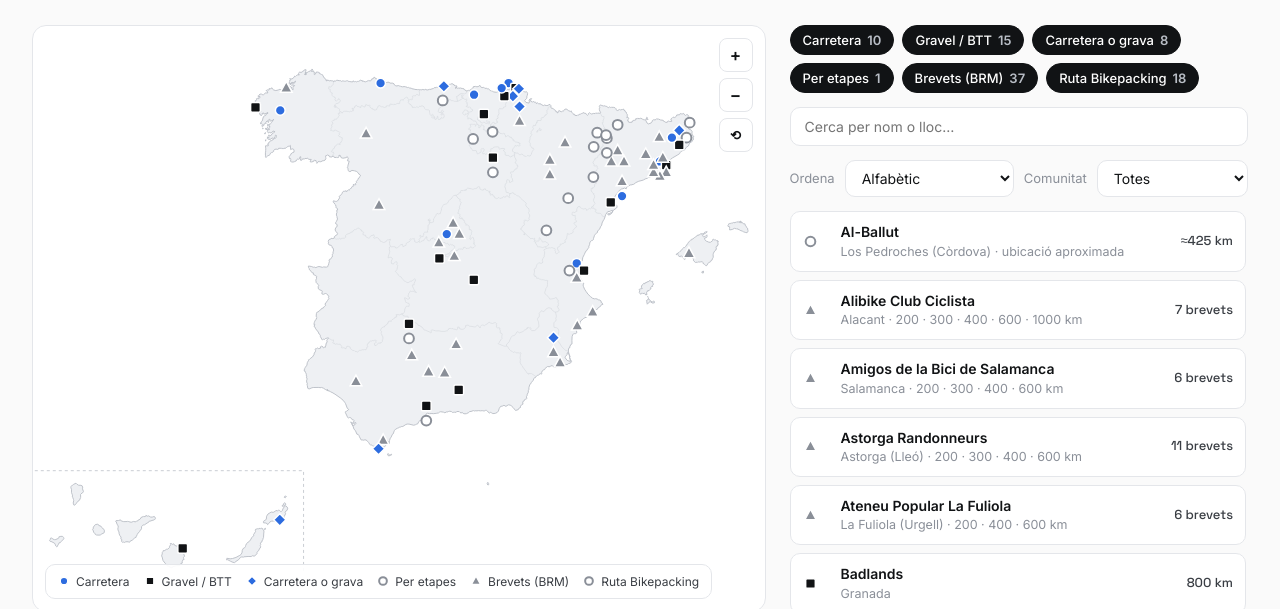
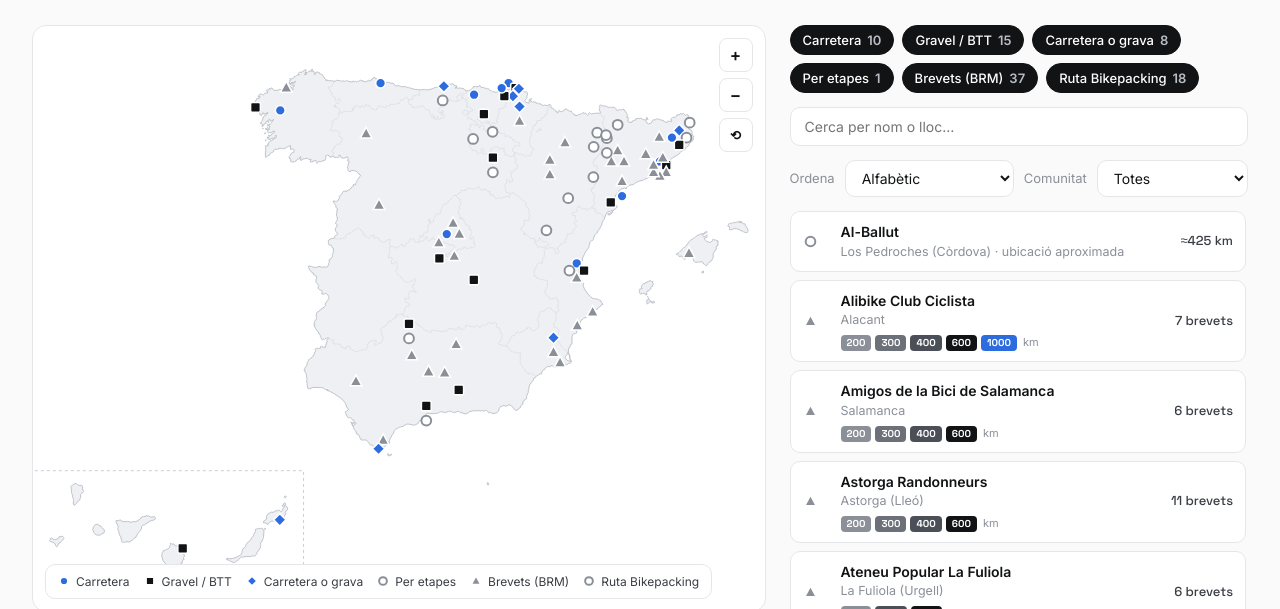
Before and after one commit to joseptarrestoneu/portfolio-josep, a plain HTML site: page mapa-ultraciclisme/index.html in a window 1280 px wide. Shown: the part 191-800 px from the top of the page. Drawn offline with Linux system fonts and the light colour scheme.

Commit message:
Map page: show brevet distances as coloured tags on their own line under each club
Co-Authored-By: Claude Sonnet 5.5 <noreply@anthropic.com>

```diff
--- a/mapa-ultraciclisme/index.html
+++ b/mapa-ultraciclisme/index.html
@@ -97,6 +97,9 @@
   .item:hover,.item.sel{border-color:var(--accent)}
   .item .n{font-weight:600;font-size:14px}
   .item .s{color:var(--grey);font-size:12.5px}
+  .kmrow{display:flex;flex-wrap:wrap;align-items:center;gap:4px;margin-top:6px}
+  .kmtag{display:inline-block;color:#fff;font:700 10px 'Space Grotesk',sans-serif;line-height:1;padding:3px 6px;border-radius:4px}
+  .kmu{font-size:11px;color:var(--grey);margin-left:2px}
   .item .k{font-family:'Space Grotesk',sans-serif;font-weight:500;font-size:13px;color:#3a3e44;white-space:nowrap}
   .item svg{width:15px;height:15px;cursor:pointer}
   .empty{color:var(--grey);font-size:14px;padding:12px 2px}
@@ -209,7 +212,7 @@ const CC_NAME=Object.fromEntries(CCS);
 EV.forEach(e=>{e.cc=CC_OF[e.id]||''});
 const CC_COUNT={};EV.forEach(e=>{if(e.cc)CC_COUNT[e.cc]=(CC_COUNT[e.cc]||0)+1});
 // Distàncies (km) que organitza cada club, de la més curta a la més llarga
-function brevetKm(e){if(!e.brevets)return '';const s=new Set();e.brevets.forEach(b=>{const m=/^[0-9]+/.exec(b.km);if(m)s.add(+m[0])});return [...s].sort((a,b)=>a-b).join(' · ')}
+function brevetKm(e){if(!e.brevets)return '';const s=new Set();e.brevets.forEach(b=>{const m=/^[0-9]+/.exec(b.km);if(m)s.add(+m[0])});return [...s].sort((a,b)=>a-b).map(k=>`<span class="kmtag" style="background:${bcol(k)}">${k}</span>`).join('')}
 const state={types:new Set(),q:'',sel:null,sort:'alpha',cc:''};
 
 // Propera data d'una cursa: la primera data concreta a partir d'avui. Sense dia concret («maig 2027») o sense data → null.
@@ -330,7 +333,7 @@ function render(){
   if(!vis.length){list.innerHTML='<div class="empty">Cap resultat amb aquests filtres.</div>';return}
   vis.forEach(e=>{
     const b=document.createElement('button'); b.className='item'+(e.id===state.sel?' sel':'');
-    b.innerHTML=`${icon(e.tipus,e)}<span><div class="n">${esc(e.nom)}</div><div class="s">${esc(e.lloc)}${brevetKm(e)?' · '+brevetKm(e)+' km':''}${e.x==null?' · sense punt al mapa':''}</div></span><span class="k">${state.sort==='date'&&nextDate(e)?fmtDate(nextDate(e)):e.brevets?e.brevets.length+(e.brevets.length===1?' brevet':' brevets'):esc((e.km||'').split(' / ')[0])}</span>`;
+    b.innerHTML=`${icon(e.tipus,e)}<span><div class="n">${esc(e.nom)}</div><div class="s">${esc(e.lloc)}${e.x==null?' · sense punt al mapa':''}</div>${brevetKm(e)?'<div class="kmrow">'+brevetKm(e)+'<span class="kmu">km</span></div>':''}</span><span class="k">${state.sort==='date'&&nextDate(e)?fmtDate(nextDate(e)):e.brevets?e.brevets.length+(e.brevets.length===1?' brevet':' brevets'):esc((e.km||'').split(' / ')[0])}</span>`;
     b.onclick=()=>select(e.id,true); list.appendChild(b);
   });
 }
```
